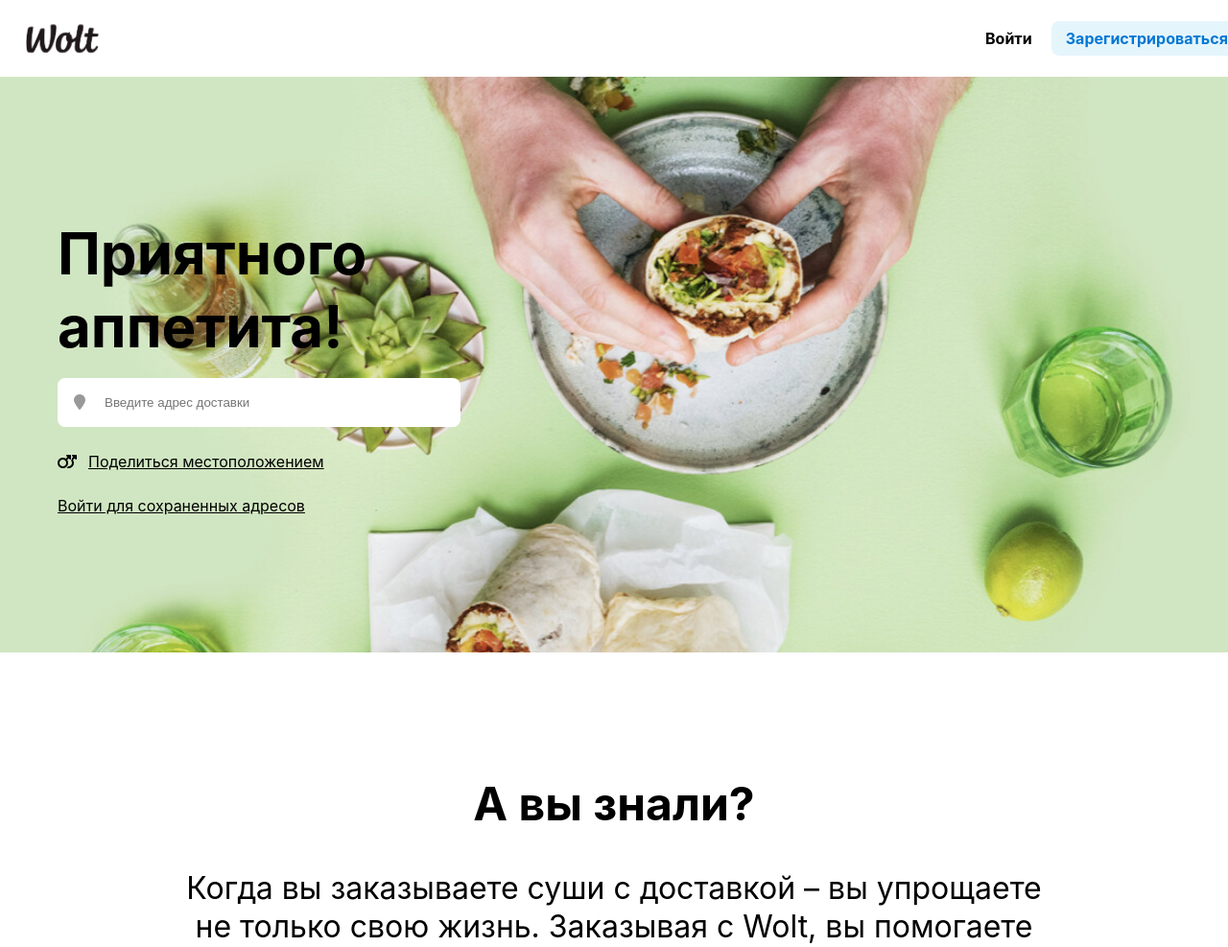
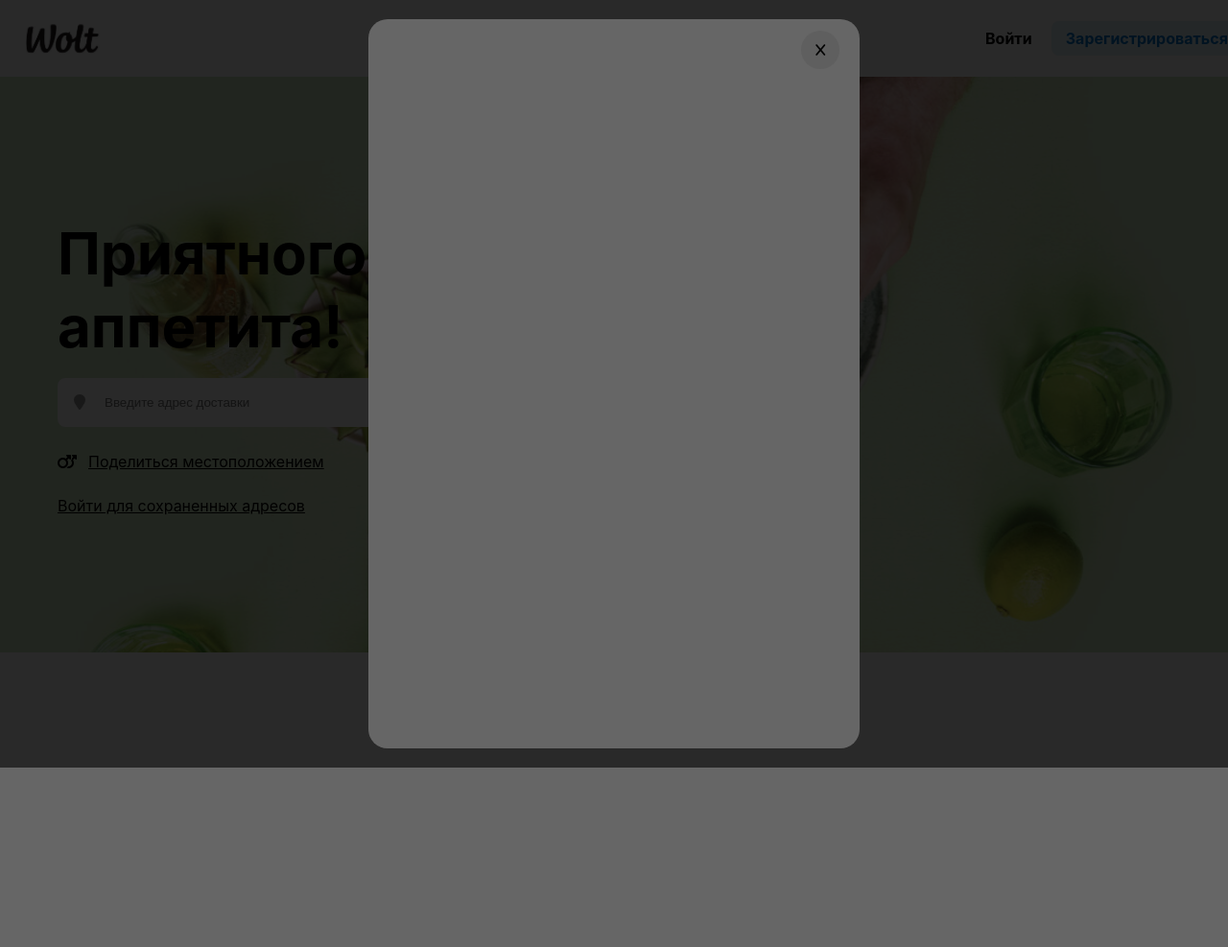
Before and after one commit to AibekKatenov/Wolt, a PHP site: page / in a window 1280 px wide. Shown: the top 987 px of the page at 96% size. After the commit the page ends 800 px from the top, so only its background shows below. Run offline with PHP 8.4, Linux system fonts and the light colour scheme; some libraries are stand-ins or nearby versions.

Commit message:
Register v0.1

```diff
--- a/index.html
+++ b/index.html
@@ -114,7 +114,8 @@
     </footer>
     <div class="index__modal" id="modal">
         <div class="index__modal1">
-            <button onclick="stopScroll()"></button>
+            <button class="index__modal__cancel" onclick="stopScroll()"><i class='fa-solid fa-x'></i></button>
+            <div class="index__modal"></div>
         </div>
     </div>
 </body>
--- a/styles/index.css
+++ b/styles/index.css
@@ -201,7 +201,7 @@
 }
 
 .index__modal {
-  display: none;
+  display: flex;
   position: fixed;
   top: 0;
   left: 0;
@@ -213,9 +213,23 @@
   align-items: center;
 }
 .index__modal1 {
-  width: 100px;
-  height: 100px;
+  padding: 12px;
+  width: 40%;
+  height: 95%;
+  border-radius: 20px;
   background-color: white;
+}
+.index__modal__cancel {
+  position: relative;
+  height: 40px;
+  width: 40px;
+  border: none;
+  border-radius: 50%;
+  left: 90%;
+}
+.index__modal__cancel:hover {
+  background-color: #D3D3D3;
+  transition: 0.3s;
 }
 .body_stopscroll {
   overflow-y: hidden;
```
